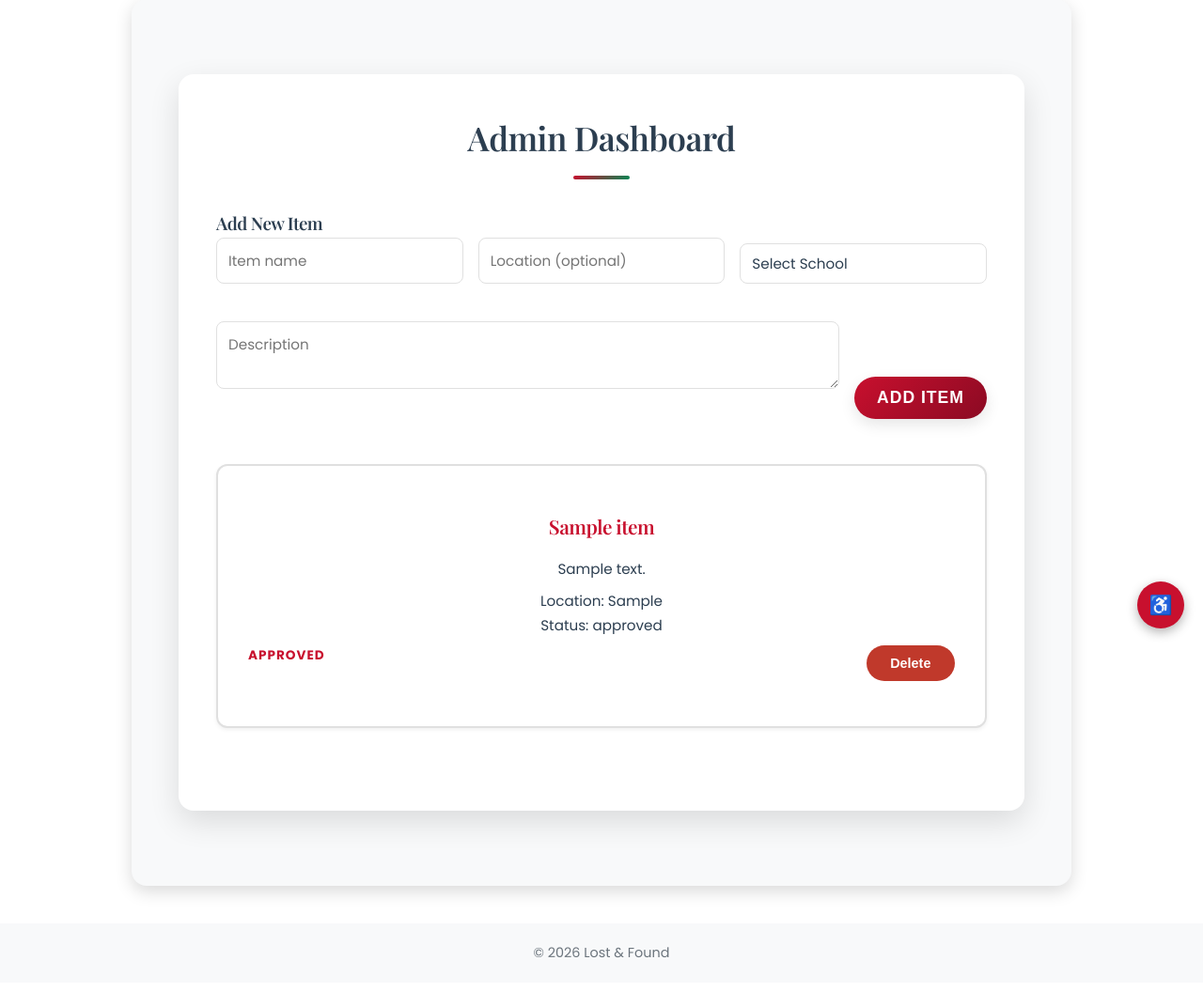
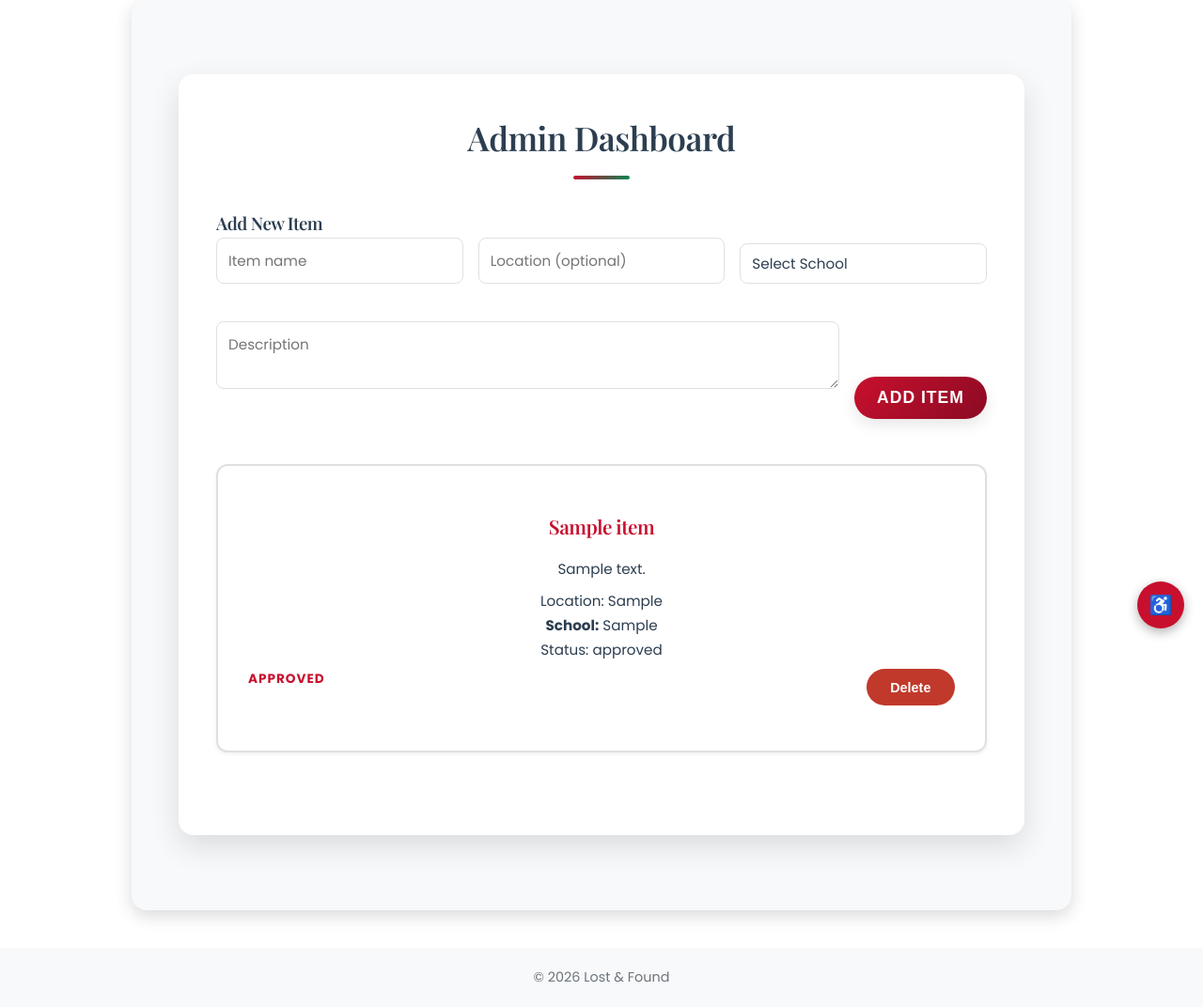
Before and after one commit to ayaanbekur/Fbla_2026, a Flask app: page /admin in a window 1280 px wide. Shown: the part 111-1183 px from the top of the page at 94% size. Before the commit the page ends 1131 px from the top, so only its background shows below. Run offline with Flask 3, Linux system fonts and the light colour scheme; a user stored in the database is signed in; tables that the repository leaves empty hold one stand-in row (values such as "Sample post"); parts of the project's set-up code (start-up, migrations or seed data) failed here and were passed over; some libraries are stand-ins or nearby versions.

Commit message:
Display school field in admin dashboard for each item

```diff
--- a/templates/admin.html
+++ b/templates/admin.html
@@ -93,6 +93,7 @@
         {% if item['location'] %}
         <p class="location">Location: {{ item['location'] }}</p>
         {% endif %}
+        <p><strong>School:</strong> {{ item['school'] }}</p>
         <p>Status: {{ item['status'] }}</p>
 
         <div class="row" style="margin-top:0.5rem">
```
